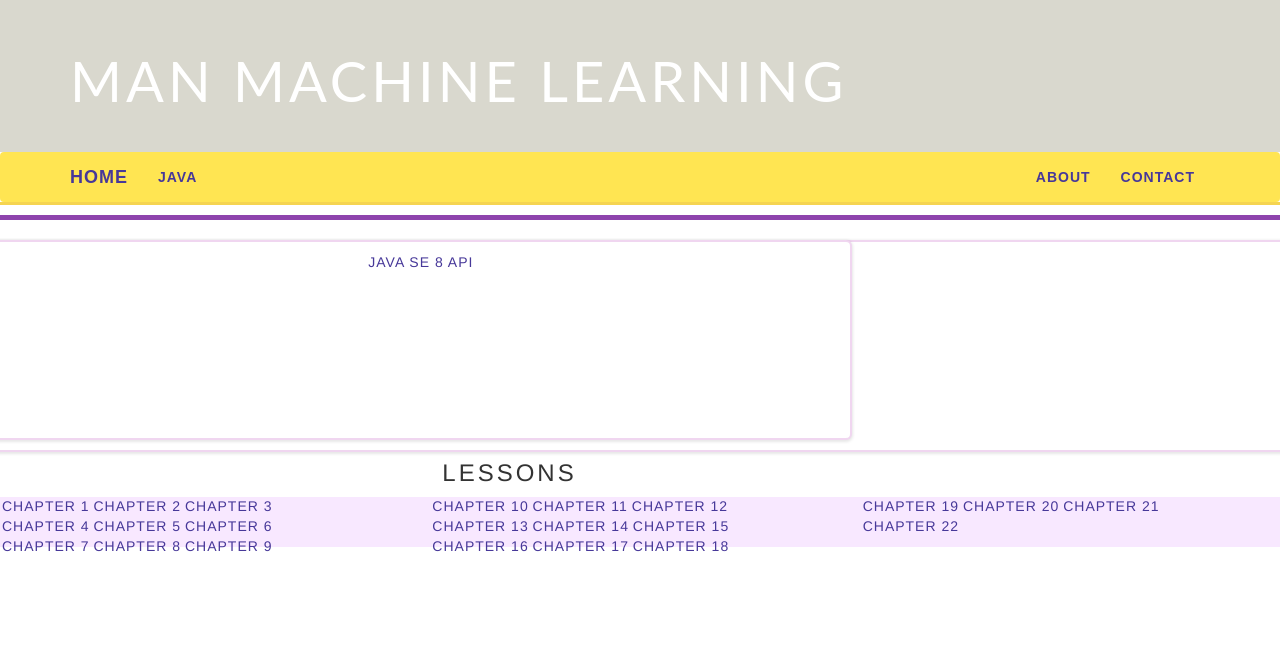
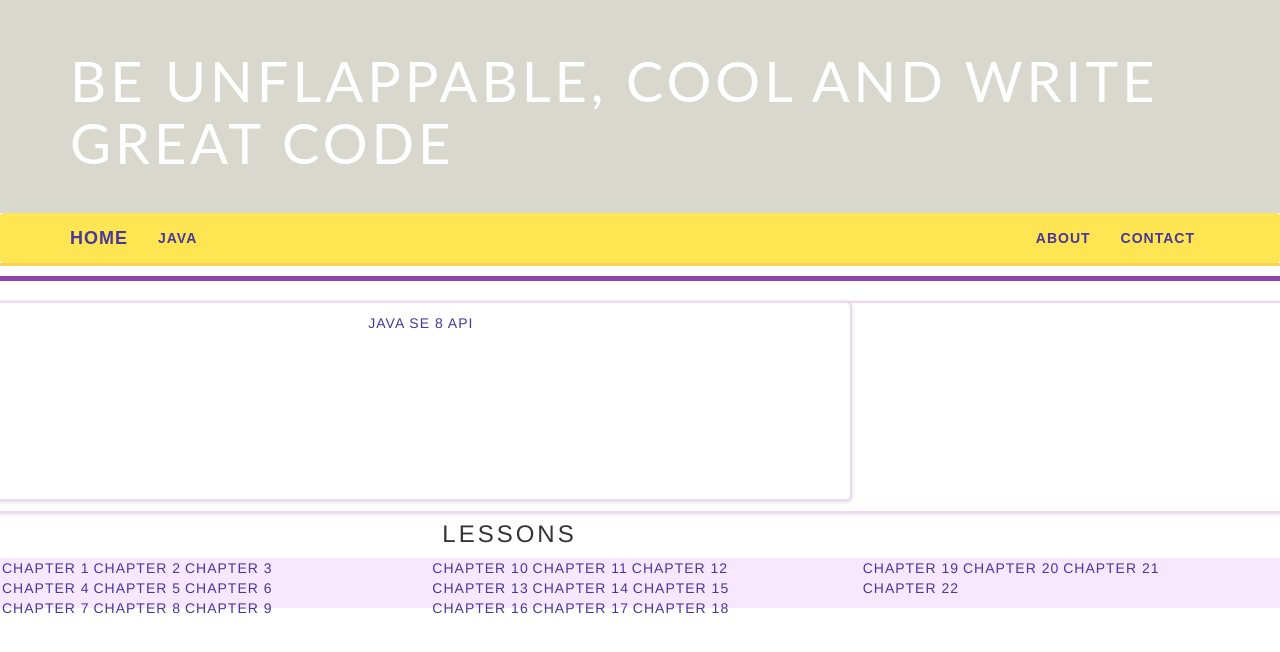
Before and after one commit to ilango123/scalanirvana.github.io, a plain HTML site: page index.html in a window 1280 px wide. Shown: the top 652 px of the page. Drawn offline with Linux system fonts and the light colour scheme.

Commit message:
Changed  "Man Machine Learning"

```diff
--- a/index.html
+++ b/index.html
@@ -35,7 +35,7 @@
       <div class="col-sm-12">
 <!--      <h1 id="bighead" class="header-title"><b><span class="secondary">Greenstein - Home</span>></b></h1>
 -->
-      <h1 id="bighead" class="header-title">Man Machine Learning</h1>
+      <h1 id="bighead" class="header-title">Be Unflappable, Cool and write great code</h1>
 
       </div>
     </div>
```
